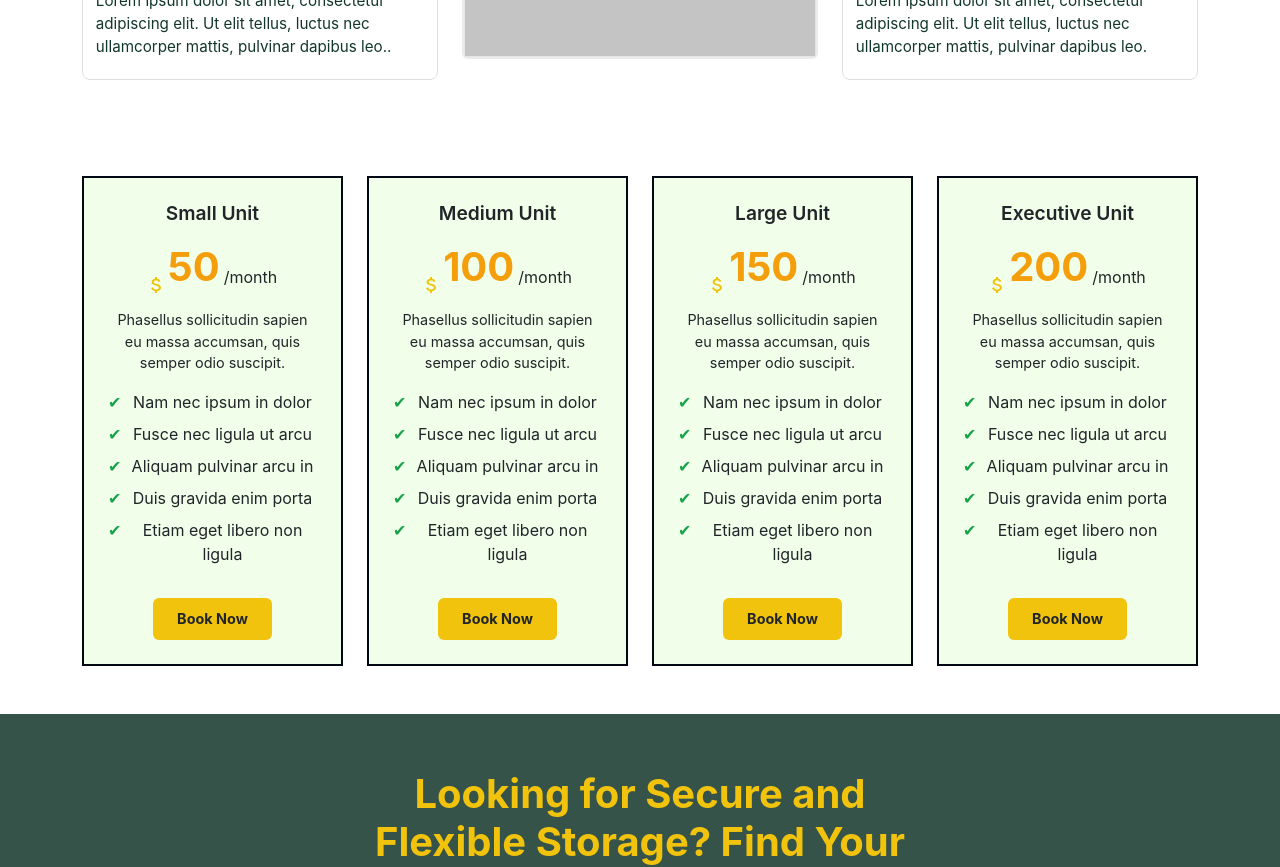
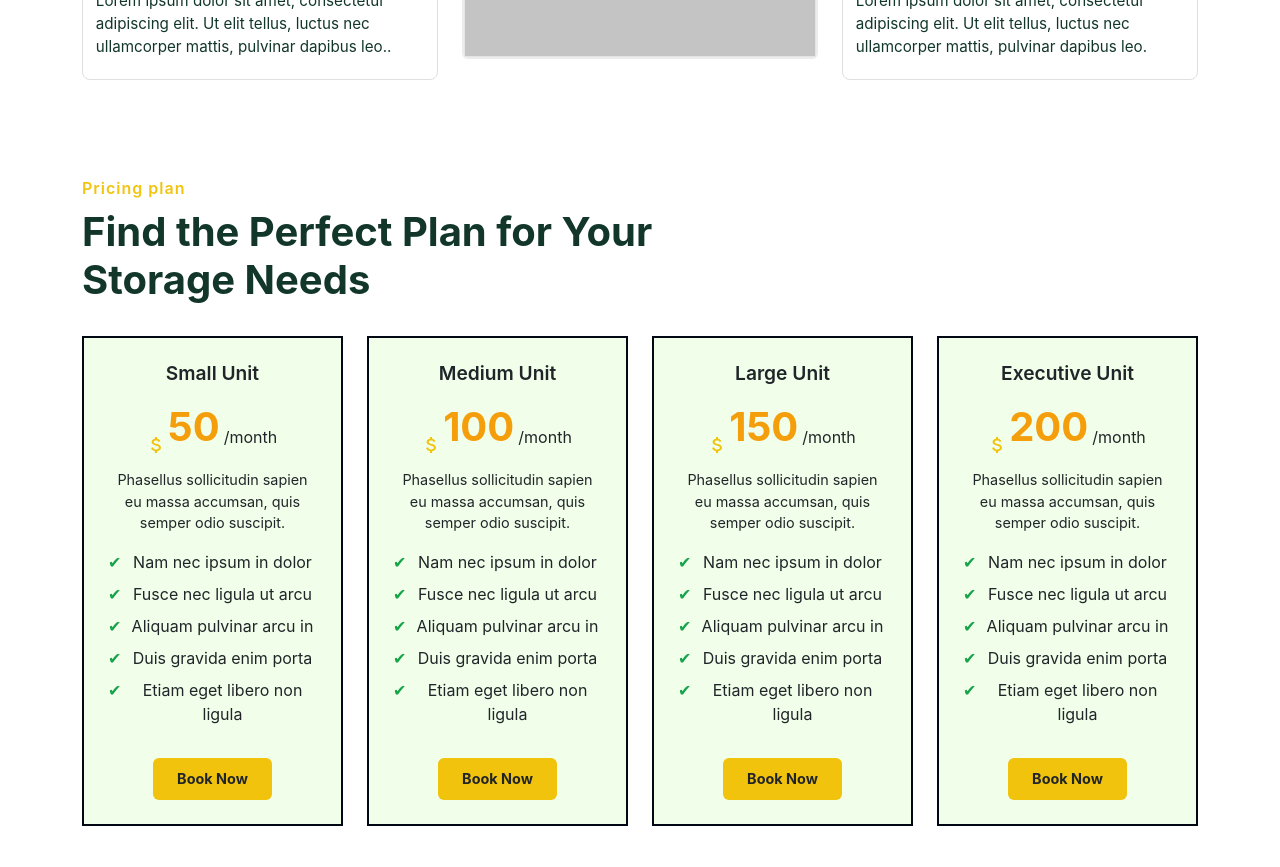
Before and after one commit to Pieplow/storaid-assignment-react, a React (Vite) app: page / in a window 1280 px wide. Shown: the part 1060-1927 px from the top of the page. Built offline with nearby package versions, Linux system fonts and the light colour scheme.

Commit message:
section done

```diff
--- a/src/components/sections/PriceCards.css
+++ b/src/components/sections/PriceCards.css
@@ -0,0 +1,3 @@
+.section-PriceCards h2 {
+  color: var(--clr-dark-green-background);
+}
--- a/src/components/sections/PriceCards.jsx
+++ b/src/components/sections/PriceCards.jsx
@@ -1,9 +1,18 @@
 import React from "react";
 import PriceTile from "../../generics/PriceTile";
+import SectionText from "../../generics/SectionText";
+import "./PriceCards.css";
 
 const PriceCards = () => {
   return (
-    <div className="container my-5">
+    <section className="section-PriceCards">
+        <div className="container my-5">
+    <SectionText
+    label="Pricing plan"
+    title="Find the Perfect Plan for Your Storage Needs"
+    text=""
+    />
+
       <div className="row justify-content-center g-4">
         <div className="col-md-3 col-sm-6 d-flex justify-content-center">
           <PriceTile title="Small Unit" price="50" />
@@ -19,6 +28,7 @@ const PriceCards = () => {
         </div>
       </div>
     </div>
+    </section>
   );
 };
 
```
